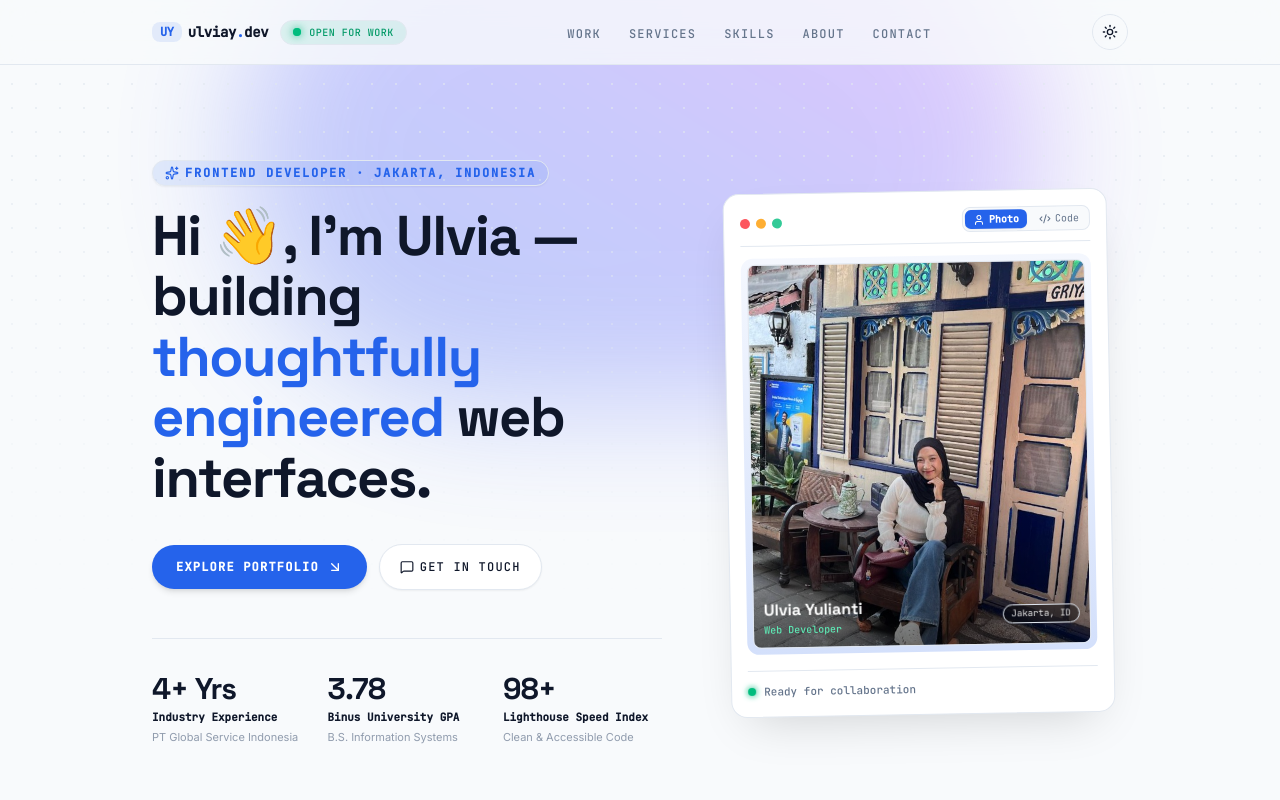
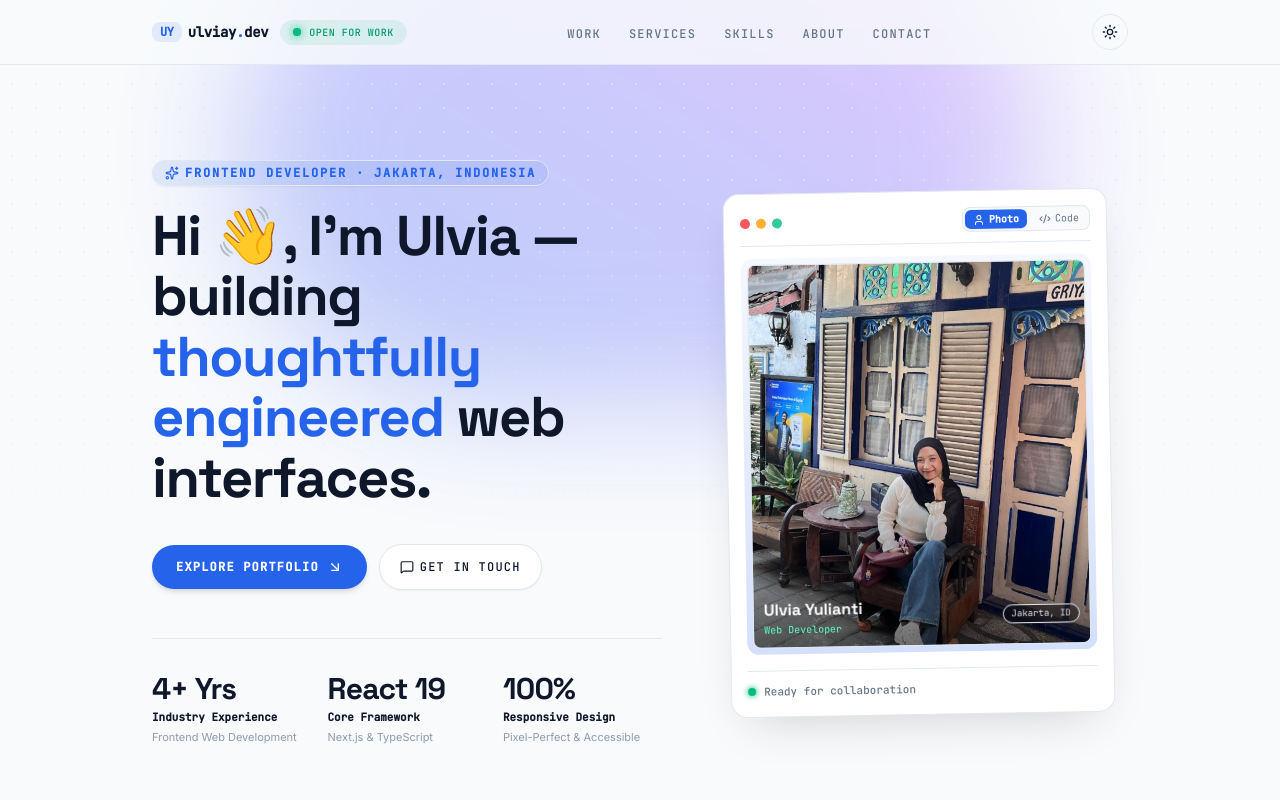
Before and after one commit to ulvia-10/my-porto, a Next.js app: page / in a window 1280 px wide. Shown: the top 800 px of the page. Built offline with nearby package versions, Linux system fonts and the light colour scheme.

Commit message:
💄 : adjust description work

```diff
--- a/components/Hero.tsx
+++ b/components/Hero.tsx
@@ -31,9 +31,9 @@ const codeLines = [
 ];
 
 const stats = [
-  { value: "4+ Yrs", label: "Industry Experience", sub: "PT Global Service Indonesia" },
-  { value: "3.78", label: "Binus University GPA", sub: "B.S. Information Systems" },
-  { value: "98+", label: "Lighthouse Speed Index", sub: "Clean & Accessible Code" },
+  { value: "4+ Yrs", label: "Industry Experience", sub: "Frontend Web Development" },
+  { value: "React 19", label: "Core Framework", sub: "Next.js & TypeScript" },
+  { value: "100%", label: "Responsive Design", sub: "Pixel-Perfect & Accessible" },
 ];
 
 export default function Hero() {
```
